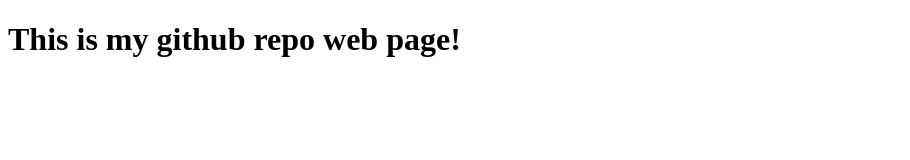
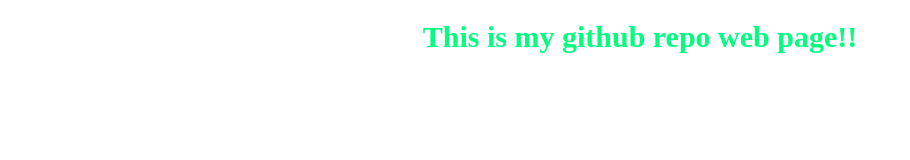
Before and after one commit to AbhishakeDev/abhitrip13.github.io, a plain HTML site: page hello.html in a window 1280 px wide. Shown: the whole page, without its empty margins (0-910 px from the left). Drawn offline with Linux system fonts and the light colour scheme.

Commit message:
style commit

```diff
--- a/hello.html
+++ b/hello.html
@@ -4,8 +4,15 @@
     <meta charset="UTF-8">
     <meta name="viewport" content="width=device-width, initial-scale=1.0">
     <title>This is my github repo for github pages!</title>
+    <style>
+        h1{
+            font-size:30px;
+            color:springgreen;
+            text-align:center;
+        }
+    </style>
 </head>
 <body>
-    <h1>This is my github repo web page!</h1>
+    <h1>This is my github repo web page!!</h1>
 </body>
 </html>
```
